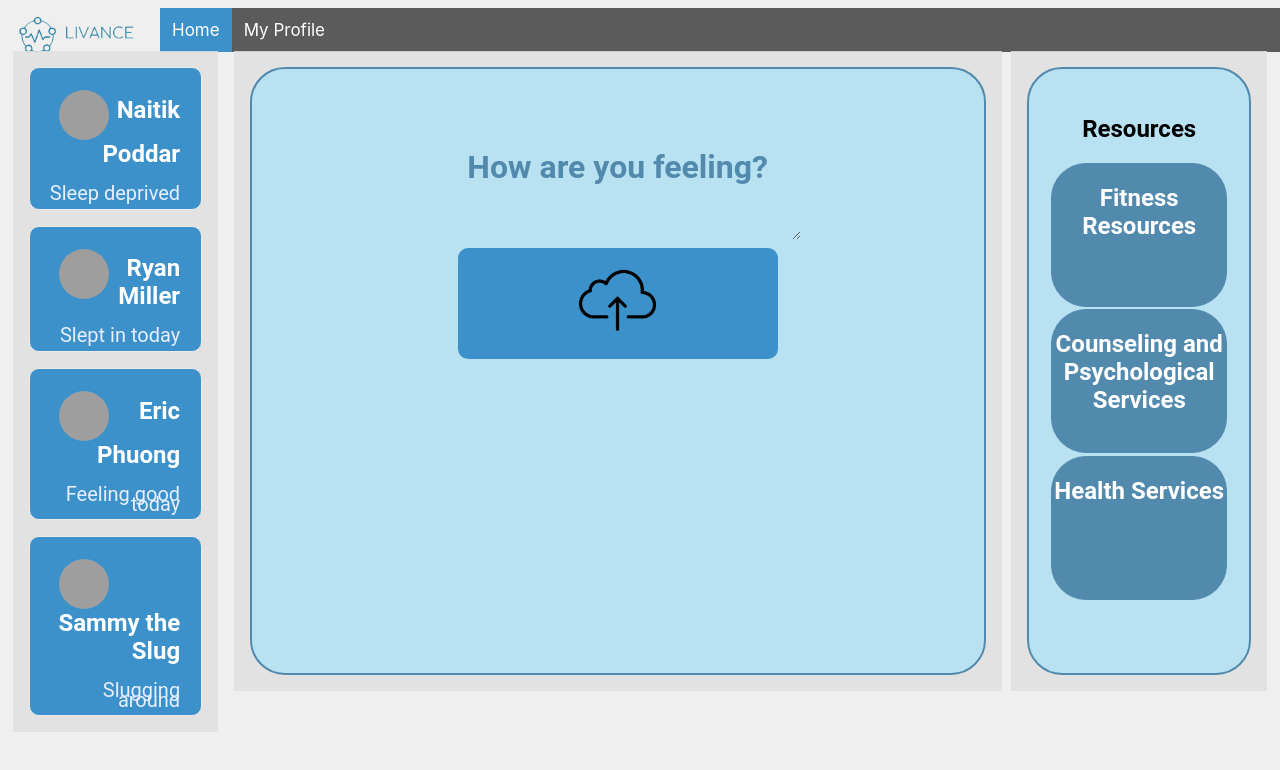
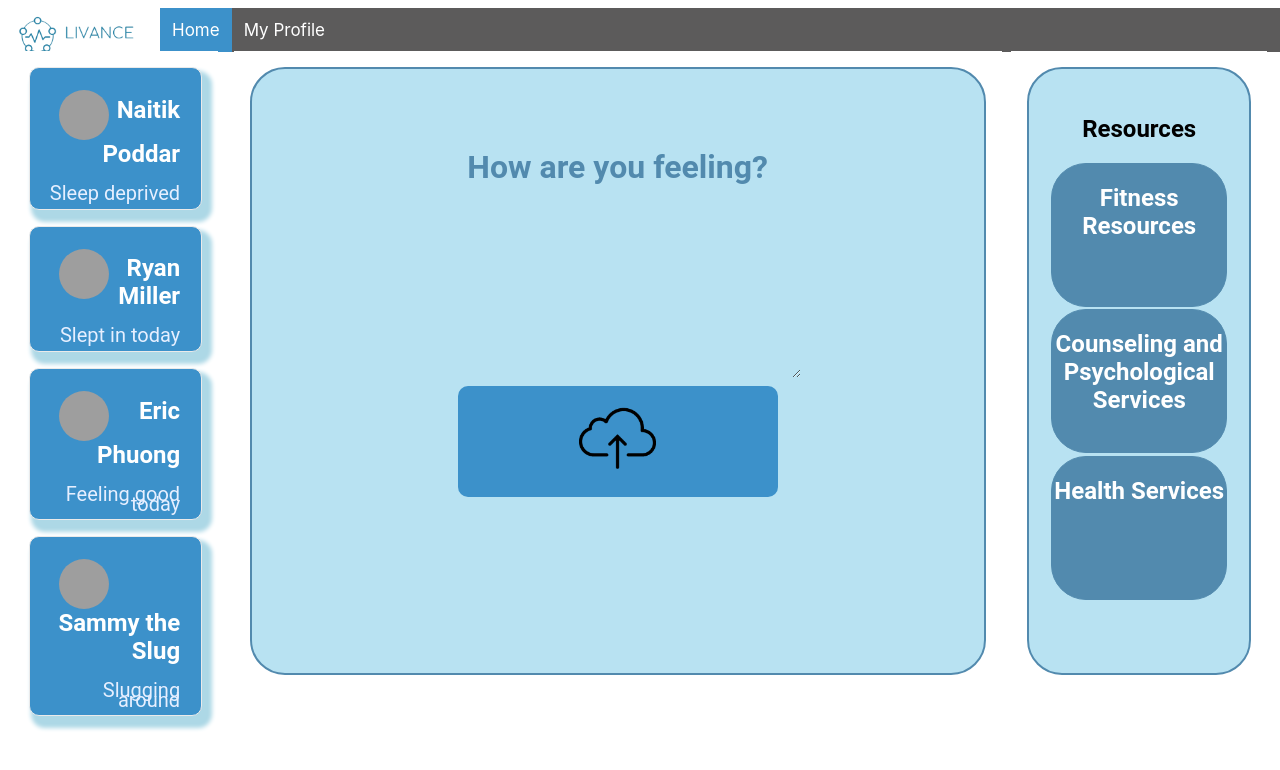
Before and after one commit to NaitikP04/livance, a Next.js app in the folder nextjs-blog/: page / in a window 1280 px wide. Shown: the top 770 px of the page. Built offline with nearby package versions, Linux system fonts and the light colour scheme; grey boxes are pictures that could not be loaded.

Commit message:
added shadows, changed background color

```diff
--- a/nextjs-blog/styles/Home.module.css
+++ b/nextjs-blog/styles/Home.module.css
@@ -5,7 +5,7 @@
   flex-direction: column;
   justify-content: center;
   align-items: center;
-  background-color: #efefef;
+  background-color: #ffffff;
 }
 
 .title a {
@@ -106,6 +106,7 @@
   border: 1px solid #eaeaea;
   border-radius: 10px;
   transition: color 0.15s ease, border-color 0.15s ease;
+  box-shadow: 6px 8px 4px 4px lightblue;
 }
 
 .card:hover,
@@ -159,7 +160,7 @@
   margin-top: 4%;
   margin-left: 1%;
   height: relative;
-  background-color: #e0e0e0dc;
+  background-color: #ffffff;
   text-decoration: none;
   position: absolute;
   top: 0px;
@@ -173,6 +174,9 @@
   text-align: center;
   border: none;
   text-decoration: none;
+  font-size: 2rem;
+  font-family: "Roboto", sans-serif;
+  color: #528aae;
   top: 0px;
   left: 0px;
 }
@@ -194,7 +198,7 @@
   margin-left: 90%;
   margin-right: 21.75%;
   height: 80vh;
-  background-color: #e0e0e0dc;
+  background-color: #ffffff;
   position: absolute;
   top: 0px;
   right: 0px;
@@ -206,7 +210,7 @@
   margin-right: 1%;
   align-self: right;
   height: 80vh;
-  background-color: #e0e0e0dc;
+  background-color: #ffffff;
   position: absolute;
   top: 0px;
   right: 0px;
```
